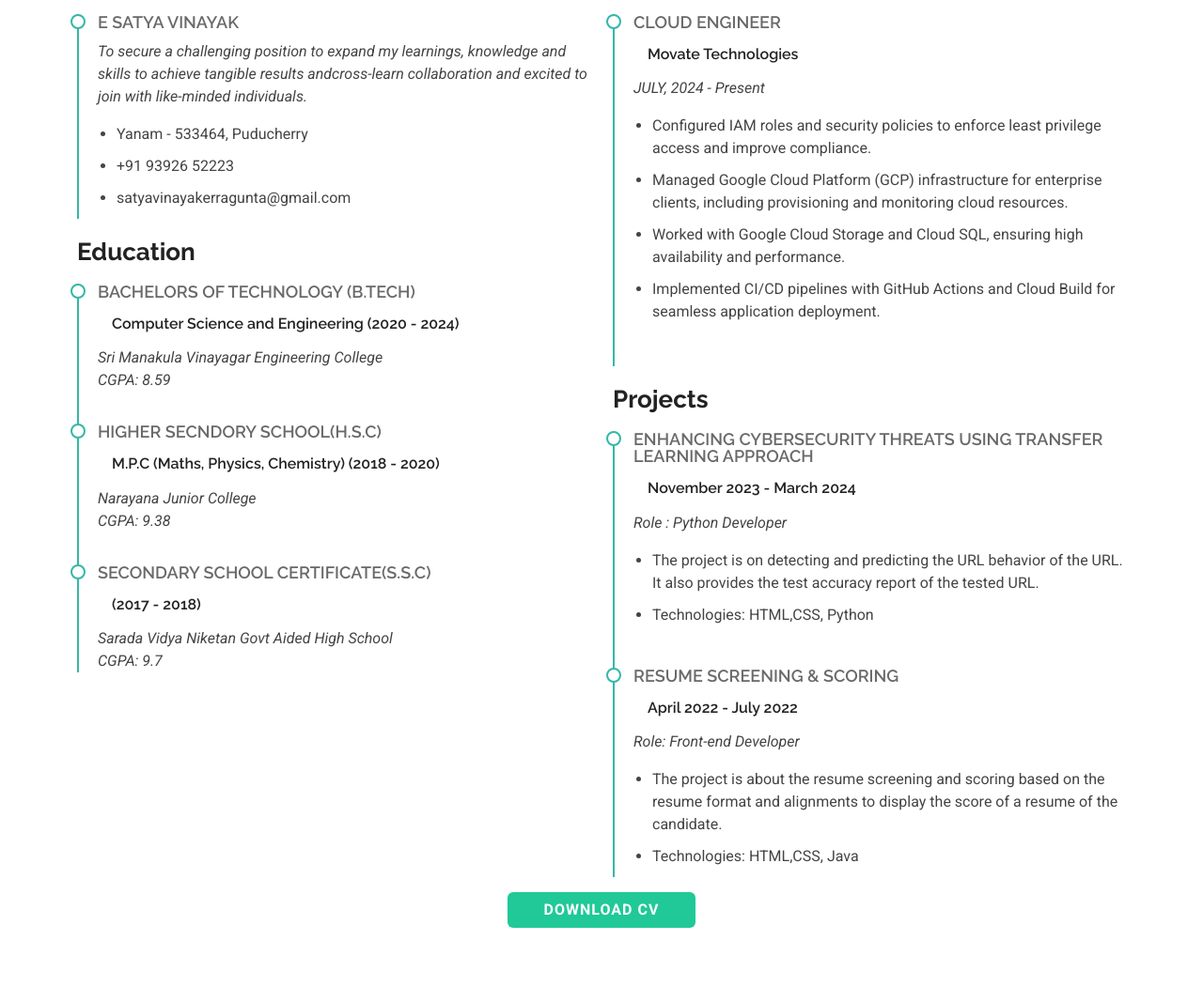
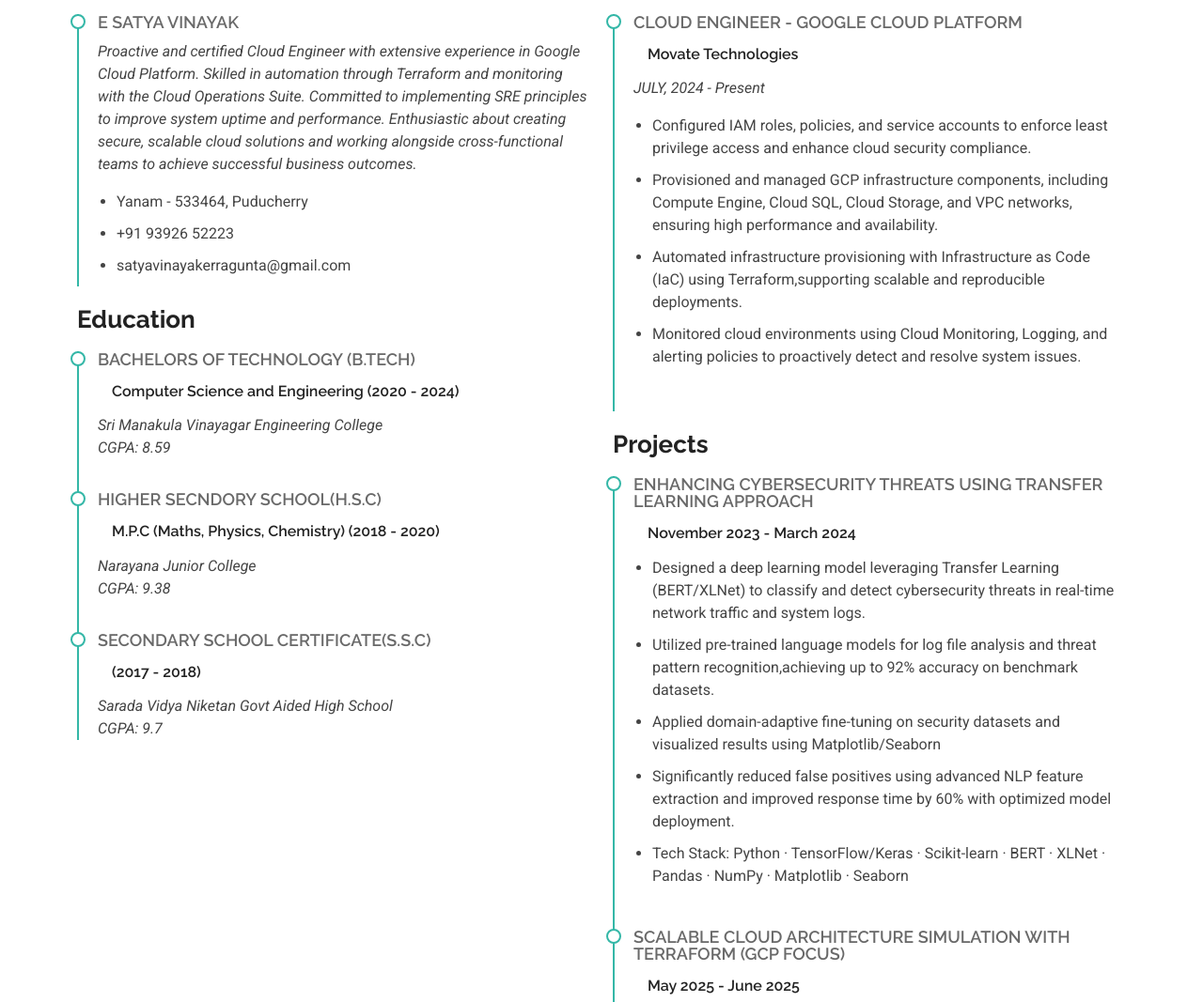
Before and after one commit to Satyavinayak-E/Satyavinayak-E.github.io, a plain HTML site: page resume.html in a window 1280 px wide. Shown: the part 335-1402 px from the top of the page at 94% size. Drawn offline with Linux system fonts and the light colour scheme.

Commit message:
Update resume.html

```diff
--- a/resume.html
+++ b/resume.html
@@ -79,7 +79,10 @@
 
             <div class="resume-item pb-0">
               <h4>E SATYA VINAYAK</h4>
-              <p><em>To secure a challenging position to expand my learnings, knowledge and skills to achieve tangible results andcross-learn collaboration and excited to join with like-minded individuals.</em></p>
+              <p><em>Proactive and certified Cloud Engineer with extensive experience in Google Cloud Platform.
+                     Skilled in automation through Terraform and monitoring with the Cloud Operations Suite.
+                     Committed to implementing SRE principles to improve system uptime and performance. Enthusiastic about
+                     creating secure, scalable cloud solutions and working alongside cross-functional teams to achieve successful business outcomes.</em></p>
               <ul>
                 <li>Yanam - 533464, Puducherry</li>
                 <li>+91 93926 52223</li>
@@ -111,14 +114,14 @@
           <div class="col-lg-6" data-aos="fade-up" data-aos-delay="200">
             <h3 class="resume-title">Professional Experience</h3>
             <div class="resume-item">
-              <h4>Cloud Engineer</h4>
+              <h4>Cloud Engineer - Google Cloud Platform</h4>
               <h5>Movate Technologies</h5>
               <p><em>JULY, 2024  - Present</em></p>
               <ul>
-                <li>Configured IAM roles and security policies to enforce least privilege access and improve compliance.</li>
-                <li>Managed Google Cloud Platform (GCP) infrastructure for enterprise clients, including provisioning and monitoring cloud resources.</li>
-                <li>Worked with Google Cloud Storage and Cloud SQL, ensuring high availability and performance.</li>
-                <li>Implemented CI/CD pipelines with GitHub Actions and Cloud Build for seamless application deployment.</li>
+                <li>Configured IAM roles, policies, and service accounts to enforce least privilege access and enhance cloud security compliance.</li>
+                <li>Provisioned and managed GCP infrastructure components, including Compute Engine, Cloud SQL, Cloud Storage, and VPC networks, ensuring high performance and availability.</li>
+                <li>Automated infrastructure provisioning with Infrastructure as Code (IaC) using Terraform,supporting scalable and reproducible deployments.</li>
+                <li>Monitored cloud environments using Cloud Monitoring, Logging, and alerting policies to proactively detect and resolve system issues.</li>
               </ul>
             </div><!-- Edn Resume Item -->
 
@@ -126,20 +129,24 @@
             <div class="resume-item">
               <h4>Enhancing Cybersecurity Threats Using Transfer Learning Approach</h4>
               <h5>November 2023 - March 2024</h5>
-              <p><em>Role : Python Developer</em></p>
               <ul>
-                <li>The project is on detecting and predicting the URL behavior of the URL. It also provides the test accuracy report of the tested URL.</li>
-                <li>Technologies: HTML,CSS, Python</li>
+                <li>Designed a deep learning model leveraging Transfer Learning (BERT/XLNet) to classify and detect cybersecurity threats in real-time network traffic and system logs.</li>
+                <li>Utilized pre-trained language models for log file analysis and threat pattern recognition,achieving up to 92% accuracy on benchmark datasets.</li>
+                <li>Applied domain-adaptive fine-tuning on security datasets and visualized results using Matplotlib/Seaborn</li>
+                <li>Significantly reduced false positives using advanced NLP feature extraction and improved response time by 60% with optimized model deployment.</li>
+                <li>Tech Stack: Python · TensorFlow/Keras · Scikit-learn · BERT · XLNet · Pandas · NumPy · Matplotlib · Seaborn</li>
               </ul>
             </div><!-- Edn Resume Item -->
 
              <div class="resume-item">
-              <h4>Resume Screening & Scoring</h4>
-              <h5>April 2022 - July 2022</h5>
-              <p><em>Role: Front-end Developer</em></p>
+              <h4>Scalable Cloud Architecture Simulation with Terraform (GCP Focus)</h4>
+              <h5>May 2025 - June 2025</h5>
               <ul>
-                <li>The project is about the resume screening and scoring based on the resume format and alignments to display the score of a resume of the candidate.</li>
-                <li>Technologies: HTML,CSS, Java</li>
+                <li>Designed a modular Terraform architecture to simulate GCP infrastructure provisioning using best practices in Infrastructure as Code (IaC).</li>
+                <li>It's ideal for showcasing your Infrastructure-as-Code (IaC) skills without actually provisioning cloud resources.</li>
+                <li>Implemented custom modules for VPC networks and Compute Engine instances with parameterized inputs and reusable configurations.</li>
+                <li>Configured a local backend to manage Terraform state and simulate cloud deployment without active billing or cloud access.</li>
+                <li>Tech Stack: Terraform · GCP (simulated) · IAM · VPC · Compute Engine</li>
               </ul>
             </div>
 
```
